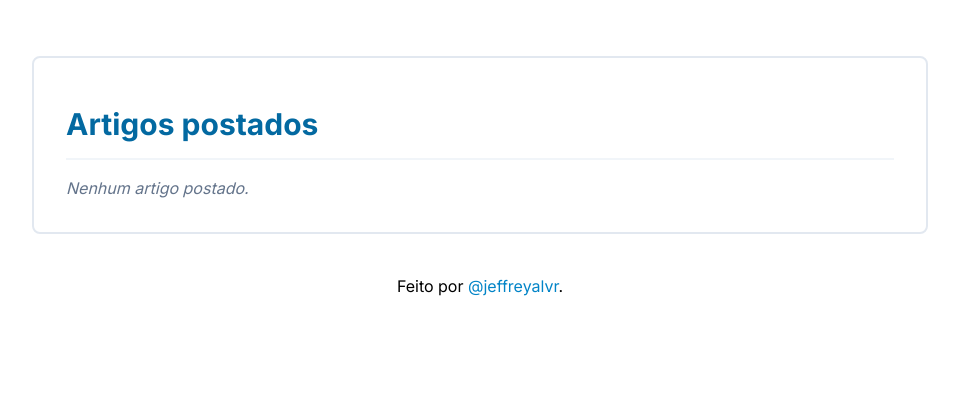
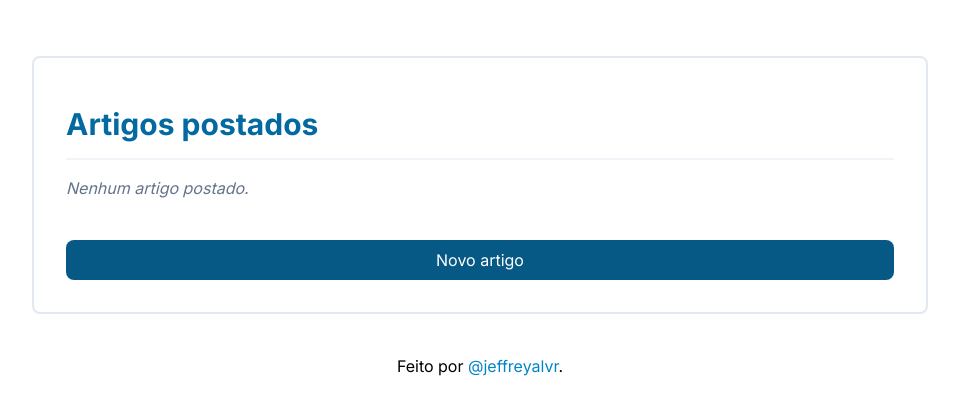
Before and after one commit to jeffreyalvr/projeto-artigos-nextjs, a Next.js app: page / in a window 1280 px wide. Shown: the top 414 px of the page, without its empty margins (160-1119 px from the left). Built offline with nearby package versions, Linux system fonts and the light colour scheme.

Commit message:
Adiciona botão para criar novo artigo

```diff
--- a/src/app/page.tsx
+++ b/src/app/page.tsx
@@ -5,6 +5,9 @@ const Home = () => {
   return (
     <Box title="Artigos postados">
       <ArtigosPostados />
+      <button className="px-4 py-2 rounded-lg bg-sky-800 text-white hover:opacity-85">
+        Novo artigo
+      </button>
     </Box>
   );
 };
--- a/src/components/Box/index.tsx
+++ b/src/components/Box/index.tsx
@@ -10,7 +10,9 @@ const Box = ({
       <h1 className="text-3xl text-sky-700 font-bold border-b-2 border-slate-100 py-4 mb-4">
         {title}
       </h1>
-      {children ? <div>{children}</div> : null}
+      <div className="flex flex-col gap-10 w-full">
+        {children ? children : null}
+      </div>
     </div>
   );
 };
```
